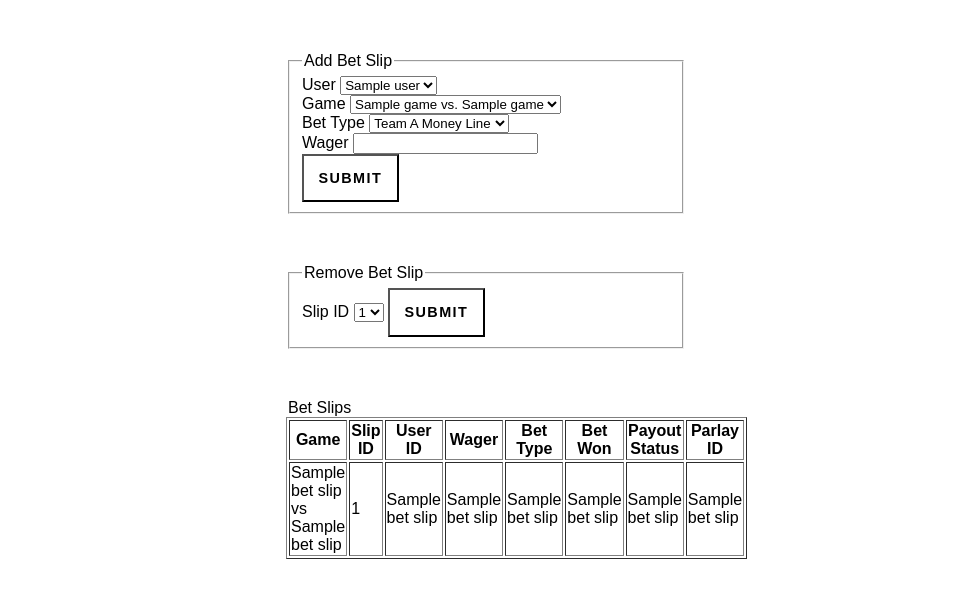
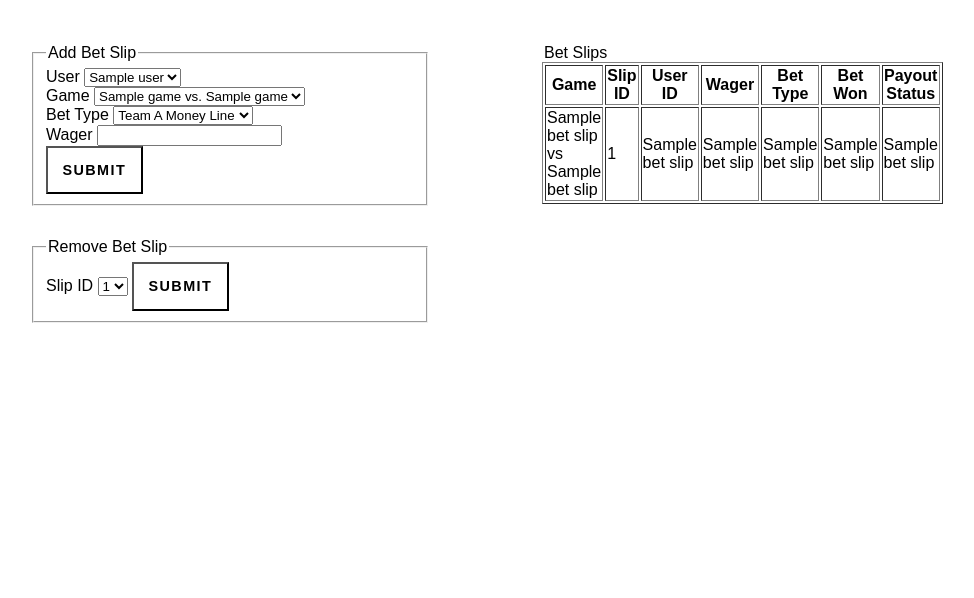
Before and after one commit to tate-jenkins/CS340, a Flask app: template templates/bet_slips.html in a window 1280 px wide. Shown: the part 133-731 px from the top of the page, without its empty margins (154-1128 px from the left). Run offline with Flask 2, Linux system fonts and the light colour scheme; the template is opened without the code that fills it: most values are stand-ins (such as "Sample title", 1, 10 or a date in 2020); parts of the project's set-up code (start-up, migrations or seed data) failed here and were passed over; some libraries are stand-ins or nearby versions.

Commit message:
queries working with new db, minor change to css

```diff
--- a/app.py
+++ b/app.py
@@ -63,34 +63,39 @@ def bet_slips():
     if request.method == 'POST':
         # fetch form data
         betSlips = request.form
-        if betSlips.get('wager', False) and betSlips.get('bet_type', False) and betSlips.get('game_id', False):
+        if betSlips.get('wager', False) and betSlips.get('bet_type', False) and betSlips.get('game_id', False) and betSlips.get('user_id', False):
             wager = betSlips['wager']
             bet_type = betSlips['bet_type']
             game_id = betSlips['game_id']
             user_id = betSlips['user_id']
             cur = mysql.connection.cursor()
-            cur.execute("INSERT INTO Bet_slips(wager, bet_type, game_id, user_id) VALUES(%s, %s, %s, %s)", (wager, bet_type, game_id, user_id))
+            cur.execute("INSERT INTO Bet_slips(wager, bet_type, game_id) VALUES(%s, %s, %s)", (wager, bet_type, game_id))
             mysql.connection.commit()
+            cur.execute("INSERT INTO Users_bet_slips (user_id, slip_id) VALUES (%s, (SELECT slip_id FROM Bet_slips ORDER BY slip_id DESC LIMIT 1))", (user_id))
+            mysql.connection.commit()
+
             cur.close()
             return redirect('/bet_slips')
 
     cur = mysql.connection.cursor()
     gamesValue = cur.execute("SELECT game_id, team_a, team_b FROM Games")
+    games=None
     if gamesValue > 0:
         games = cur.fetchall()
         cur.close()
 
     cur = mysql.connection.cursor()
     usersValue = cur.execute("SELECT user_id, username FROM Users")
+    users=None
     if usersValue > 0:
         users = cur.fetchall()
         cur.close()
 
     cur = mysql.connection.cursor()
-    resultValue = cur.execute("SELECT slip_id, wager, bet_type, bet_won, payout_status, team_a, team_b, parlay_id, Bet_slips.game_id, Bet_slips.user_id \
+    resultValue = cur.execute("SELECT Bet_slips.slip_id, wager, bet_type, bet_won, payout_status, team_a, team_b, Users_bet_slips.user_id \
                                 FROM Bet_slips \
                                 INNER JOIN Games ON Games.game_id = Bet_slips.game_id \
-                                INNER JOIN Users ON Users.user_id = Bet_slips.user_id")
+                                INNER JOIN Users_bet_slips ON Users_bet_slips.slip_id = Bet_slips.slip_id")
     if resultValue > 0:
         betSlips = cur.fetchall()
         return render_template('bet_slips.html', users=users, games=games, betSlips=betSlips)
@@ -101,13 +106,17 @@ def bet_slips_removal():
         removalSlip = request.form
         cur = mysql.connection.cursor()
         #Check if bet is parlayed
+        parlayValue = None
         parlayValue = cur.execute("SELECT parlay_id FROM Parlay WHERE parlay_1 = %s or parlay_2 = %s",(removalSlip['slip_id'],removalSlip['slip_id']))
+        mysql.connection.commit()
         if parlayValue > 0:
             parlayIDs = cur.fetchall()
+            cur.execute("DELETE * FROM Parlay WHERE parlay_1 = %s or parlay_2 = %s",(removalSlip['slip_id'],removalSlip['slip_id']))
+            mysql.connection.commit()
             message = "Parlays associated with this Bet Slip were also deleted"
             flash(message)
-        #cur.execute("DELETE FROM Bet_slips WHERE slip_id = %s", (removalSlip['slip_id']))
-        #mysql.connection.commit()
+        cur.execute("DELETE FROM Bet_slips WHERE slip_id = %s", (removalSlip['slip_id']))
+        mysql.connection.commit()
         cur.close()
         return redirect('/bet_slips')
 
@@ -166,11 +175,11 @@ def parlays():
             parlay_1 = parlayDetails['parlay_1']
             parlay_2 = parlayDetails['parlay_2']
             cur = mysql.connection.cursor()
-            cur.execute("INSERT INTO Parlay(parlay_1, parlay_2) VALUES(%s, %s)", (parlay_1, parlay_2))
+            cur.execute("INSERT INTO Parlay(payout_status, user_id) VALUES(NULL, (SELECT user_id FROM Users_bet_slips WHERE slip_id = %s LIMIT 1))", (parlay_1))
             mysql.connection.commit()
-            cur.execute("UPDATE Bet_slips SET Bet_slips.parlay_id = (SELECT parlay_id FROM Parlay WHERE parlay_1 = %s and parlay_2 = %s) WHERE slip_id = %s", (parlay_1, parlay_2, parlay_1))
+            cur.execute("INSERT INTO Parlay_bet_slips(slip_id, parlay_id) VALUES(%s, (SELECT parlay_id FROM Parlay ORDER BY parlay_id DESC LIMIT 1))", (parlay_1))
             mysql.connection.commit()
-            cur.execute("UPDATE Bet_slips SET Bet_slips.parlay_id = (SELECT parlay_id FROM Parlay WHERE parlay_1 = %s and parlay_2 = %s) WHERE slip_id = %s", (parlay_1, parlay_2, parlay_2))
+            cur.execute("INSERT INTO Parlay_bet_slips(slip_id, parlay_id) VALUES(%s, (SELECT parlay_id FROM Parlay ORDER BY parlay_id DESC LIMIT 1))", (parlay_2))
             mysql.connection.commit()
             cur.close()
             return redirect('/parlays')
@@ -182,11 +191,11 @@ def parlays():
         cur.close()
 
     cur = mysql.connection.cursor()
-    resultValue = cur.execute("SELECT Parlay.parlay_id, Parlay.parlay_1, Parlay.parlay_2, Bet_slips.slip_id FROM Parlay \
-                                INNER JOIN Bet_slips ON Bet_slips.parlay_id = Parlay.parlay_id")
+    resultValue = cur.execute("SELECT * FROM Parlay")
     print(resultValue)
     if resultValue > 0:
         parlays = cur.fetchall()
+        cur.close()
         print(parlays)
         return render_template('parlays.html', betSlips=betSlips, parlays=parlays)
     elif betSlipsValue > 0:
--- a/static/css/main.css
+++ b/static/css/main.css
@@ -55,6 +55,15 @@ ol, ul {
     color:black;
 }
 
+.row {
+    display: flex;
+    padding: 0% 10%;
+}
+
+.column {
+    flex: 50%;
+    padding: 10px;
+}
 
 #header
 {
--- a/templates/bet_slips.html
+++ b/templates/bet_slips.html
@@ -11,7 +11,8 @@
     color: black;">Note: {{ message }}</div>
 {% endfor %}
 
-<br>
+<div class="row">
+    <div class="column">
 <div class="form-wrapper">
 <form method="POST" action="">
     <fieldset>
@@ -48,7 +49,8 @@
 </form>
 </div>
 
-<br>
+
+
 
 <div class="form-wrapper">
 <form method="POST" action="/remove_bet_slip">
@@ -64,9 +66,9 @@
     </fieldset>
 </form>
 </div>
-
+</div>
 <br>
-
+<div class = "column">
 <div id="table-wrapper">
 <table border = 1>
     <legend>Bet Slips</legend>
@@ -78,18 +80,20 @@
         <th>Bet Type</th>
         <th>Bet Won</th>
         <th>Payout Status</th>
-        <th>Parlay ID</th>
+
     </tr>
     {% for betSlip in betSlips %}
         <tr>
-            <td> {{ betSlip[5] }} vs {{ betSlip[6] }} </td> <!--- Payout Status --->
-            <td> {{ betSlip[0] }} </td> <!--- Game--->
-            <td> {{ betSlip[8] }} </td>
-            <td> {{ betSlip[1] }} </td> <!--- slip_id --->
-            <td> {{ betSlip[2] }} </td> <!--- Bet Type--->
-            <td> {{ betSlip[3] }} </td> <!--- Parlay --->
-            <td> {{ betSlip[4] }} </td> <!--- Wager --->
-            <td> {{ betSlip[7] }} </td> <!--- Payout Status --->
+            <td> {{ betSlip[5] }} vs {{ betSlip[6] }} </td> <!--- game --->
+            <td> {{ betSlip[0] }} </td> <!--- slip_id--->
+            <td> {{ betSlip[7] }} </td> <!--- user_id --->
+            <td> {{ betSlip[1] }} </td> <!--- wager --->
+            <td> {{ betSlip[2] }} </td> <!--- bet_type --->
+            <td> {{ betSlip[3] }} </td> <!--- bet_won --->
+            <td> {{ betSlip[4] }} </td> <!--- payout_Status --->
+            <!--- <td> {{ betSlip[5] }} </td>  parlay_id --->
         </tr>
     {% endfor %}
+</div>
+</div>
 {% endblock %}
--- a/templates/users_bet_slips.html
+++ b/templates/users_bet_slips.html
@@ -15,8 +15,8 @@
     </tr>
     {% for usersBetSlip in usersBetSlips %}
         <tr>
-            <td> {{ usersBetSlip[0] }} </td> <!--- user_id--->
-            <td> {{ usersBetSlip[1] }} </td> <!--- slip_id --->
+            <td> {{ usersBetSlip[1] }} </td> <!--- user_id--->
+            <td> {{ usersBetSlip[0] }} </td> <!--- slip_id --->
         </tr>
     {% endfor %}
 {% endblock %}
```
Also changed, not shown: templates/games.html (+5 -4 lines), templates/parlays.html (+7 -6 lines), templates/users.html (+6 -3 lines), test_dump.sql (line endings or trailing spaces).
